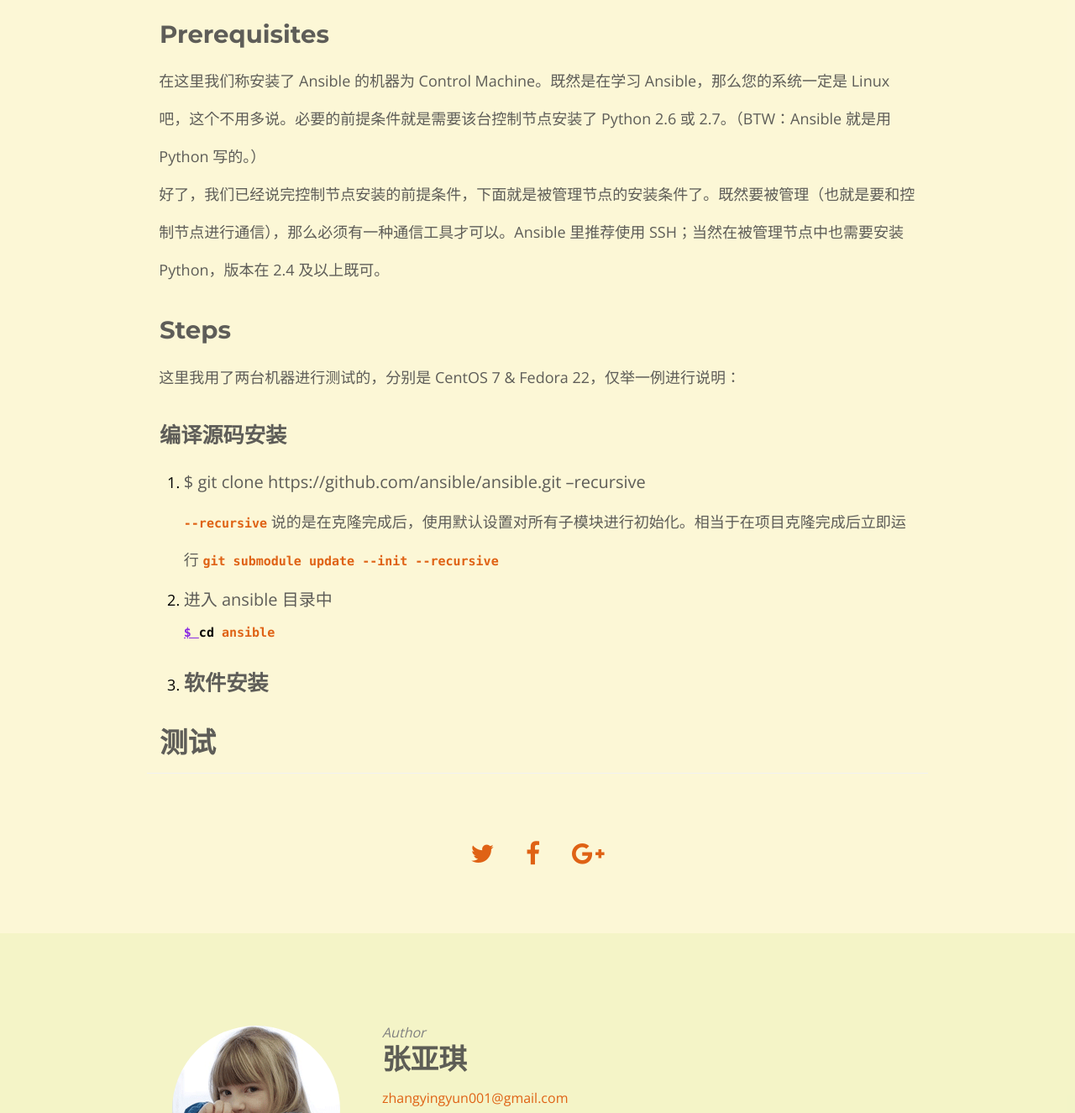
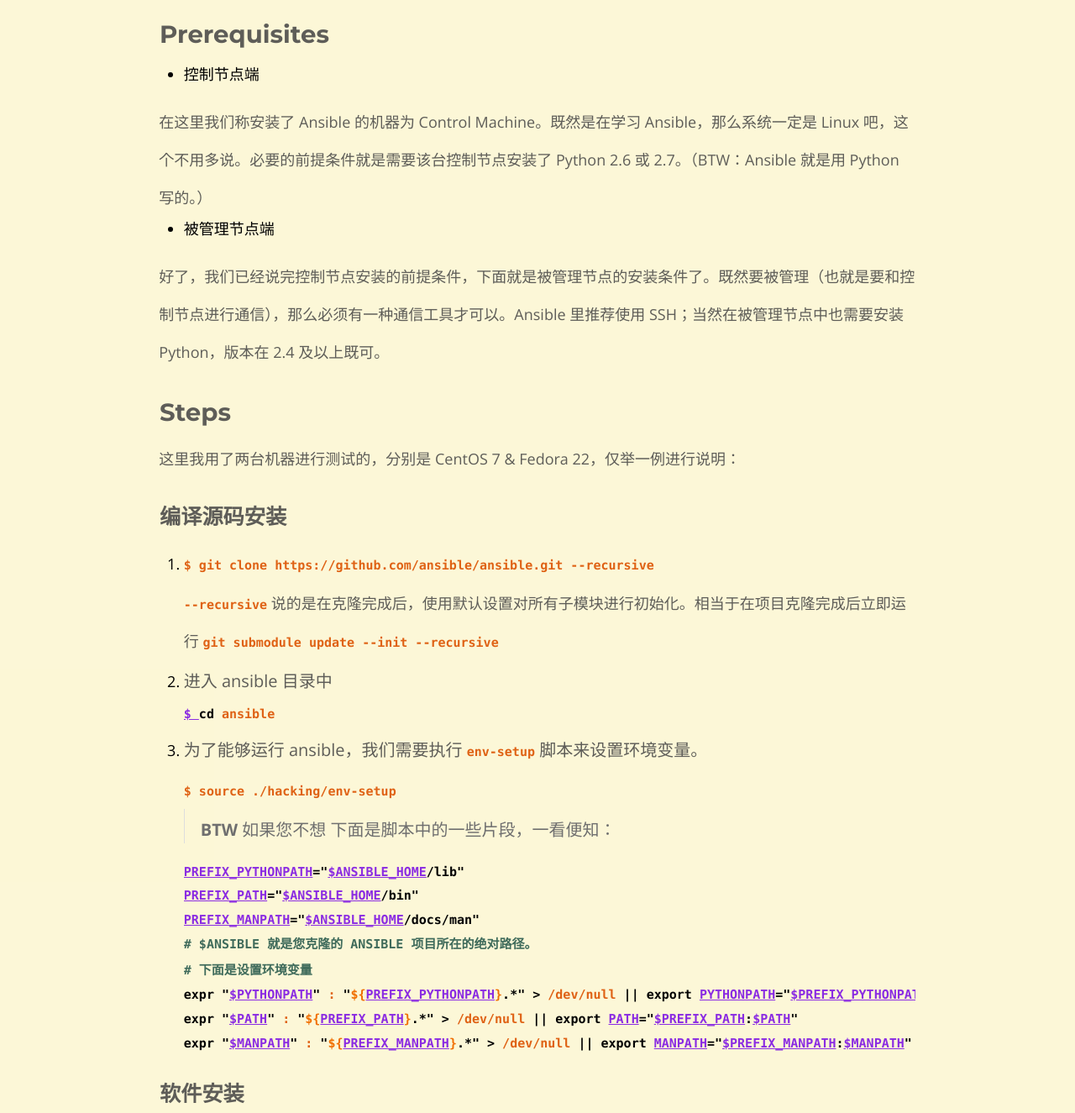
Before and after one commit to yaqi001/yaqi.github.io, a Jekyll site: the page built from _posts/2015-10-23-Ansible 从0到1.md, in a window 1280 px wide and 1400 px high, scrolled down 729 px, cut to the strip 0-1325 px from the top of the window. Shown: the whole strip at 84% size. Built offline with Jekyll 4.4.1, drawn with Linux system fonts in a browser that asks for light colours; nearby versions of some CDN libraries.

Commit message:
add new sth.

```diff
--- a/_posts/2015-10-23-Ansible 从0到1.md
+++ b/_posts/2015-10-23-Ansible 从0到1.md
@@ -14,7 +14,13 @@
 # 安装控制节点
 
 ## Prerequisites
-在这里我们称安装了 Ansible 的机器为 Control Machine。既然是在学习 Ansible，那么您的系统一定是 Linux 吧，这个不用多说。必要的前提条件就是需要该台控制节点安装了 Python 2.6 或 2.7。（BTW：Ansible 就是用 Python 写的。）
+
+* 控制节点端
+
+在这里我们称安装了 Ansible 的机器为 Control Machine。既然是在学习 Ansible，那么系统一定是 Linux 吧，这个不用多说。必要的前提条件就是需要该台控制节点安装了 Python 2.6 或 2.7。（BTW：Ansible 就是用 Python 写的。）
+
+
+* 被管理节点端
 
 好了，我们已经说完控制节点安装的前提条件，下面就是被管理节点的安装条件了。既然要被管理（也就是要和控制节点进行通信），那么必须有一种通信工具才可以。Ansible 里推荐使用 SSH；当然在被管理节点中也需要安装 Python，版本在 2.4 及以上既可。
 
@@ -23,7 +29,7 @@
 
 ### 编译源码安装
 
-1. $ git clone https://github.com/ansible/ansible.git --recursive
+1. `$ git clone https://github.com/ansible/ansible.git --recursive`
 
    `--recursive` 说的是在克隆完成后，使用默认设置对所有子模块进行初始化。相当于在项目克隆完成后立即运行 `git submodule update --init --recursive`
 
@@ -33,7 +39,29 @@
    $ cd ansible
    ~~~
 
-3.
+3. 为了能够运行 ansible，我们需要执行 `env-setup` 脚本来设置环境变量。
+
+   `$ source ./hacking/env-setup`
+
+   > **BTW**
+   > 如果您不想
+   下面是脚本中的一些片段，一看便知：
+
+   ~~~ bash
+   PREFIX_PYTHONPATH="$ANSIBLE_HOME/lib"
+   PREFIX_PATH="$ANSIBLE_HOME/bin"
+   PREFIX_MANPATH="$ANSIBLE_HOME/docs/man"
+   # $ANSIBLE 就是您克隆的 ANSIBLE 项目所在的绝对路径。
+   ~~~
+
+   ~~~ bash
+   # 下面是设置环境变量
+   expr "$PYTHONPATH" : "${PREFIX_PYTHONPATH}.*" > /dev/null || export PYTHONPATH="$PREFIX_PYTHONPATH:$PYTHONPATH"
+   expr "$PATH" : "${PREFIX_PATH}.*" > /dev/null || export PATH="$PREFIX_PATH:$PATH"
+   expr "$MANPATH" : "${PREFIX_MANPATH}.*" > /dev/null || export MANPATH="$PREFIX_MANPATH:$MANPATH"
+   ~~~
+
+
 ### 软件安装
 
 # 测试
```
Also changed, not shown: _posts/2015-10-22-ANSIBLE 是如何工作的.md (+1 -1 lines).
